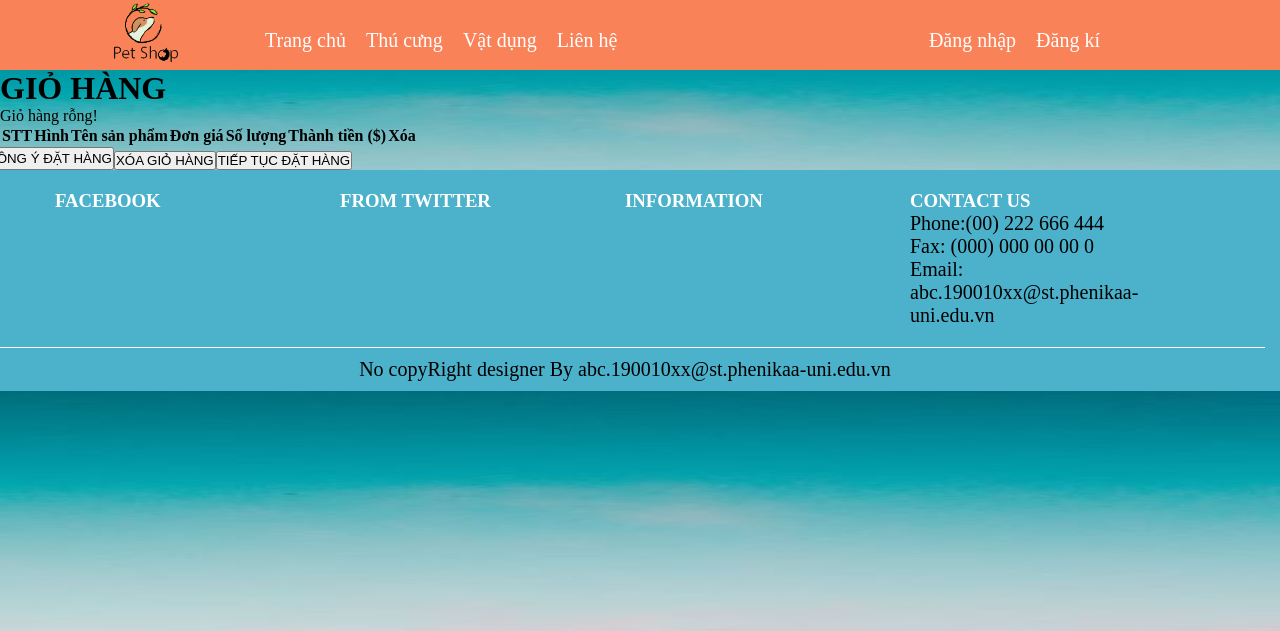
After one commit to Jigsaw578/Shopthucung, a PHP site: page /giohang.php in a window 1280 px wide. The commit adds this page. Shown: the top 631 px of the page. Run offline with PHP 8.4, Linux system fonts and the light colour scheme; lists and menus that the app fills with data are empty.

Commit message:
Add files via upload

```diff
--- /dev/null
+++ b/main/giohang.php
@@ -0,0 +1,249 @@
+<?php
+    session_start();
+    if(!isset($_SESSION['giohang'])) $_SESSION['giohang']=[];
+    //làm rỗng giỏ hàng
+    if(isset($_GET['delcart'])&&($_GET['delcart']==1)) unset($_SESSION['giohang']);
+
+    //xóa sp trong giỏ hàng
+    if(isset($_GET['delid'])&&($_GET['delid']>=0)){
+       array_splice($_SESSION['giohang'],$_GET['delid'],1);
+    }
+    //lấy dữ liệu từ form
+    if(isset($_POST['addcart'])&&($_POST['addcart'])){
+        $hinh=$_POST['hinh'];
+        $tensp=$_POST['tensp'];
+        $gia=$_POST['gia'];
+        $soluong=$_POST['soluong'];
+
+        //kiem tra sp co trong gio hang hay khong?
+
+        $fl=0; //kiem tra sp co trung trong gio hang khong?
+
+        for ($i=0; $i < sizeof($_SESSION['giohang']); $i++) {
+
+            if($_SESSION['giohang'][$i][1]==$tensp){
+                $fl=1;
+                $soluongnew=$soluong+$_SESSION['giohang'][$i][3];
+                $_SESSION['giohang'][$i][3]=$soluongnew;
+                break;
+
+            }
+
+        }
+        //neu khong trung sp trong gio hang thi them moi
+        if($fl==0){
+            //them moi sp vao gio hang
+            $sp=[$hinh,$tensp,$gia,$soluong];
+            $_SESSION['giohang'][]=$sp;
+        }
+
+       // var_dump($_SESSION['giohang']);
+    }
+
+    function showgiohang(){
+        if(isset($_SESSION['giohang'])&&(is_array($_SESSION['giohang']))){
+            if(sizeof($_SESSION['giohang'])>0){
+                $tong=0;
+                for ($i=0; $i < sizeof($_SESSION['giohang']); $i++) {
+                    $tt=$_SESSION['giohang'][$i][2] * $_SESSION['giohang'][$i][3];
+                    $tong+=$tt;
+                    echo '<tr>
+                            <td>'.($i+1).'</td>
+                            <td><img src="images/'.$_SESSION['giohang'][$i][0].'" alt=""></td>
+                            <td>'.$_SESSION['giohang'][$i][1].'</td>
+                            <td>'.$_SESSION['giohang'][$i][2].'</td>
+                            <td>'.$_SESSION['giohang'][$i][3].'</td>
+                            <td>
+                                <div>'.$tt.'</div>
+                            </td>
+                            <td>
+                                <a href="giohang.php?delid='.$i.'">Xóa</a>
+                            </td>
+                        </tr>';
+                }
+                echo '<tr>
+                        <th colspan="5">Tổng đơn hàng</th>
+                        <th>
+                            <div>'.$tong.'</div>
+                        </th>
+
+                    </tr>';
+            }else{
+                echo "Giỏ hàng rỗng!";
+            }
+        }
+    }
+
+
+
+?>
+
+<!DOCTYPE html>
+<html lang="en">
+<head>
+    <meta charset="UTF-8">
+    <meta http-equiv="X-UA-Compatible" content="IE=edge">
+    <meta name="viewport" content="width=device-width, initial-scale=1.0">
+    <title>Document</title>
+    <link rel="stylesheet" href="css/style.css">
+    <link rel="stylesheet" href="css/giohang.css">
+</head>
+<body style="background-image: url(images/background.jpg); background-size: 100% 100%;">
+<header class="sticky-top">
+		<div class="container">
+			<div class="row">
+				<div class="col-2 menu">
+					<a href="trangchu.php"><img src="images/logo.png"></a>
+				</div>
+				<div class="col2 menu2">
+					<ul>
+						<li><a href="trangchu.php">Trang chủ</a></li>
+						<li><a href="thucung.php">Thú cưng</a>
+							<ul class="menu_child">
+								<li><a href="">Corgi</a></li>
+								<li><a href="">Husky</a></li>
+								<li><a href="">Pomeranian</a></li>
+							</ul>
+						</li>
+						<li><a href="vatdung.php">Vật dụng</a>
+							<ul class="menu_child">
+								<li><a href="">Thức ăn chó</a></li>
+								<li><a href="">Thức ăn mèo</a></li>
+								<li><a href="">Chuồng thú cưng</a></li>
+							</ul>
+						</li>
+						<li><a href="">Liên hệ</a></li>
+					</ul>
+				</div>
+				<div class="col-8 menu">
+					<?php
+                        if(empty($_SESSION['user'])){
+
+                	?>
+					<ul>
+
+							<li><a href="dangnhap.php">Đăng nhập</a></li>
+							<li><a href="dangky.php">Đăng kí</a></li>
+					</ul>
+					<?php
+
+                        }else{
+                    ?>
+
+					<ul>
+						<li><img class="user" src="images/user.png" style="height: 40px; margin-left: 30px;">
+                            <ul class="menu_child">
+								<li style="color: white; font-size: 20px;">Xin chào: <span style="color: blue;"><?=$_SESSION['user']?> </span></li>
+								<li><a href="giohang.php">Giỏ hàng</a></li>
+								<li><a href="logout.php">Log out</a></li>
+							</ul>
+                        </li>
+					</ul>
+					<?php }?>
+				</div>
+			</div>
+		</div>
+	</header>
+
+  <div class="giohang">
+                    <h1>GIỎ HÀNG</h1>
+                    <table>
+                        <tr>
+                            <th>STT</th>
+                            <th>Hình</th>
+                            <th>Tên sản phẩm</th>
+                            <th>Đơn giá</th>
+                            <th>Số lượng</th>
+                            <th>Thành tiền ($)</th>
+                            <th>Xóa</th>
+                        </tr>
+                        <?php showgiohang(); ?>
+                        </table>
+                </div>
+                <div class="row mb">
+                    <input type="submit" value="ĐỒNG Ý ĐẶT HÀNG" name="dongydathang">
+                    <a href="giohang.php?delcart=1"><input type="button" value="XÓA GIỎ HÀNG"></a>
+                    <a href="trangchu.php"><input type="button" value="TIẾP TỤC ĐẶT HÀNG"></a>
+                </div>
+    </div>
+
+    <footer>
+      <div class="container">
+        <div class="row footer">
+          <div class="col-3">
+            <h3>FACEBOOK</h3>
+          </div>
+          <div class="col-3">
+            <h3>FROM TWITTER</h3>
+            <ul class="menu_footer">
+              <li><a href=""></a></li>
+              <li><a href=""></a></li>
+              <li><a href=""></a></li>
+              <li><a href=""></a></li>
+            </ul>
+          </div>
+          <div class="col-3">
+            <h3>INFORMATION</h3>
+            <ul class="menu_footer">
+              <li><a href=""></a></li>
+              <li><a href=""></a></li>
+              <li><a href=""></a></li>
+              <li><a href=""></a></li>
+            </ul>
+          </div>
+          <div class="col-3">
+            <h3>CONTACT US</h3>
+            <ul class="menu_footer">
+              <li><a href=""></a></li>
+              <li><a href="">Phone:(00) 222 666 444</a></li>
+              <li><a href="">Fax: (000) 000 00 00 0</a></li>
+              <li><a href="">Email: abc.190010xx@st.phenikaa-uni.edu.vn</a></li>
+            </ul>
+          </div>
+        </div>
+      </div>
+      <div class="row">
+        <div class="col-12 copy_right">
+          <a href="">No copyRight designer By abc.190010xx@st.phenikaa-uni.edu.vn</a>
+        </div>
+      </div>
+    </footer>
+
+    <script>
+        var remove_cart = document.getElementsByClassName("btn-danger");
+for (var i = 0; i < remove_cart.length; i++) {
+  var button = remove_cart[i]
+  button.addEventListener("click", function () {
+    var button_remove = event.target
+    button_remove.parentElement.parentElement.remove()
+  })
+}
+function updatecart() {
+  var cart_item = document.getElementsByClassName("cart-items")[0];
+  var cart_rows = cart_item.getElementsByClassName("cart-row");
+  var total = 0;
+  for (var i = 0; i < cart_rows.length; i++) {
+    var cart_row = cart_rows[i]
+    var price_item = cart_row.getElementsByClassName("cart-price ")[0]
+    var quantity_item = cart_row.getElementsByClassName("cart-quantity-input")[0]
+    var price = parseFloat(price_item.innerText)// chuyển một chuổi string sang number để tính tổng tiền.
+    var quantity = quantity_item.value // lấy giá trị trong thẻ input
+    total = total + (price * quantity)
+  }
+  document.getElementsByClassName("cart-total-price")[0].innerText = total + '.000.000 VNĐ'
+  // Thay đổi text = total trong .cart-total-price. Chỉ có một .cart-total-price nên mình sử dụng [0].
+}
+var quantity_input = document.getElementsByClassName("cart-quantity-input");
+for (var i = 0; i < quantity_input.length; i++) {
+  var input = quantity_input[i];
+  input.addEventListener("change", function (event) {
+    var input = event.target
+    if (isNaN(input.value) || input.value <= 0) {
+      input.value = 1;
+    }
+    updatecart()
+  })
+}
+    </script>
+</body>
+</html>
--- a/main/trangchu.php
+++ b/main/trangchu.php
@@ -59,7 +59,7 @@ include "connect_db.php";
 						<li><img class="user" src="images/user.png" style="height: 40px; margin-left: 30px;">
                             <ul class="menu_child">
 								<li style="color: white; font-size: 20px;">Xin chào: <span style="color: blue;"><?=$_SESSION['user']?> </span></li>
-								<li><a href="giohang.html">Giỏ hàng</a></li>
+								<li><a href="giohang.php">Giỏ hàng</a></li>
 								<li><a href="logout.php">Log out</a></li>
 							</ul>
                         </li>
```
Also changed, not shown: main/view.php (+21 -4 lines).
